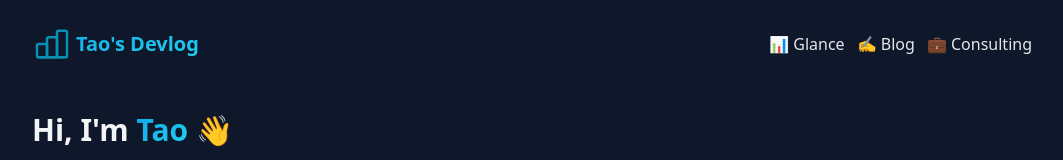
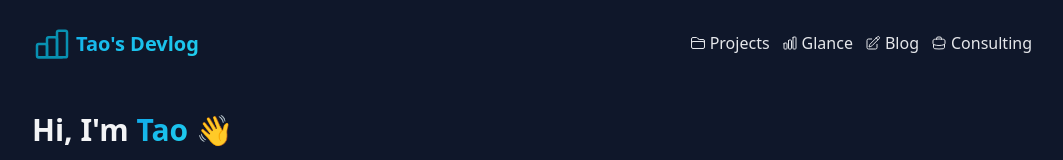
Before and after one commit to hewigovens/hewig.dev, an Astro site: page / in a window 1280 px wide. Shown: the top 160 px of the page, without its empty margins (108-1171 px from the left). Built offline with nearby package versions, Linux system fonts and the light colour scheme; Astro itself is replaced by a stand-in of ours.

Commit message:
feat: add Projects link to navbar, replace emoji with Heroicon SVGs
- Add /projects/ link to navbar with folder-open icon
- Replace emoji icons (📊 ✍️ 💼) with inline Heroicons (outline style)
- Update NavMenuItem to accept ReactNode children instead of string-only

```diff
--- a/src/components/NavMenuItem.tsx
+++ b/src/components/NavMenuItem.tsx
@@ -1,6 +1,8 @@
+import type { ReactNode } from 'react';
+
 type INavMenuItemProps = {
   href: string;
-  children: string;
+  children: ReactNode;
   target?: '_blank' | '_self' | '_parent' | '_top' | string;
 };
 
--- a/src/partials/Navbar.tsx
+++ b/src/partials/Navbar.tsx
@@ -34,9 +34,38 @@ const Navbar = () => (
       </a>
 
       <NavMenu>
-        <NavMenuItem href="https://a1.hewig.dev">📊 Glance</NavMenuItem>
-        <NavMenuItem href="/posts/">✍️ Blog</NavMenuItem>
-        <NavMenuItem href="/consulting/">💼 Consulting</NavMenuItem>
+        <NavMenuItem href="/projects/">
+          <span className="inline-flex items-center gap-1">
+            <svg className="h-4 w-4" xmlns="http://www.w3.org/2000/svg" fill="none" viewBox="0 0 24 24" strokeWidth="1.5" stroke="currentColor">
+              <path strokeLinecap="round" strokeLinejoin="round" d="M2.25 12.75V12A2.25 2.25 0 0 1 4.5 9.75h15A2.25 2.25 0 0 1 21.75 12v.75m-8.69-6.44-2.12-2.12a1.5 1.5 0 0 0-1.061-.44H4.5A2.25 2.25 0 0 0 2.25 6v12a2.25 2.25 0 0 0 2.25 2.25h15A2.25 2.25 0 0 0 21.75 18V9a2.25 2.25 0 0 0-2.25-2.25h-5.379a1.5 1.5 0 0 1-1.06-.44Z" />
+            </svg>
+            Projects
+          </span>
+        </NavMenuItem>
+        <NavMenuItem href="https://a1.hewig.dev">
+          <span className="inline-flex items-center gap-1">
+            <svg className="h-4 w-4" xmlns="http://www.w3.org/2000/svg" fill="none" viewBox="0 0 24 24" strokeWidth="1.5" stroke="currentColor">
+              <path strokeLinecap="round" strokeLinejoin="round" d="M3 13.125C3 12.504 3.504 12 4.125 12h2.25c.621 0 1.125.504 1.125 1.125v6.75C7.5 20.496 6.996 21 6.375 21h-2.25A1.125 1.125 0 0 1 3 19.875v-6.75ZM9.75 8.625c0-.621.504-1.125 1.125-1.125h2.25c.621 0 1.125.504 1.125 1.125v11.25c0 .621-.504 1.125-1.125 1.125h-2.25a1.125 1.125 0 0 1-1.125-1.125V8.625ZM16.5 4.125c0-.621.504-1.125 1.125-1.125h2.25C20.496 3 21 3.504 21 4.125v15.75c0 .621-.504 1.125-1.125 1.125h-2.25a1.125 1.125 0 0 1-1.125-1.125V4.125Z" />
+            </svg>
+            Glance
+          </span>
+        </NavMenuItem>
+        <NavMenuItem href="/posts/">
+          <span className="inline-flex items-center gap-1">
+            <svg className="h-4 w-4" xmlns="http://www.w3.org/2000/svg" fill="none" viewBox="0 0 24 24" strokeWidth="1.5" stroke="currentColor">
+              <path strokeLinecap="round" strokeLinejoin="round" d="m16.862 4.487 1.687-1.688a1.875 1.875 0 1 1 2.652 2.652L10.582 16.07a4.5 4.5 0 0 1-1.897 1.13L6 18l.8-2.685a4.5 4.5 0 0 1 1.13-1.897l8.932-8.931Zm0 0L19.5 7.125M18 14v4.75A2.25 2.25 0 0 1 15.75 21H5.25A2.25 2.25 0 0 1 3 18.75V8.25A2.25 2.25 0 0 1 5.25 6H10" />
+            </svg>
+            Blog
+          </span>
+        </NavMenuItem>
+        <NavMenuItem href="/consulting/">
+          <span className="inline-flex items-center gap-1">
+            <svg className="h-4 w-4" xmlns="http://www.w3.org/2000/svg" fill="none" viewBox="0 0 24 24" strokeWidth="1.5" stroke="currentColor">
+              <path strokeLinecap="round" strokeLinejoin="round" d="M20.25 14.15v4.25c0 1.094-.787 2.036-1.872 2.18-2.087.277-4.216.42-6.378.42s-4.291-.143-6.378-.42c-1.085-.144-1.872-1.086-1.872-2.18v-4.25m16.5 0a2.18 2.18 0 0 0 .75-1.661V8.706c0-1.081-.768-2.015-1.837-2.175a48.114 48.114 0 0 0-3.413-.387m4.5 8.006c-.194.165-.42.295-.673.38A23.978 23.978 0 0 1 12 15.75c-2.648 0-5.195-.429-7.577-1.22a2.016 2.016 0 0 1-.673-.38m0 0A2.18 2.18 0 0 1 3 12.489V8.706c0-1.081.768-2.015 1.837-2.175a48.111 48.111 0 0 1 3.413-.387m7.5 0V5.25A2.25 2.25 0 0 0 13.5 3h-3a2.25 2.25 0 0 0-2.25 2.25v.894m7.5 0a48.667 48.667 0 0 0-7.5 0" />
+            </svg>
+            Consulting
+          </span>
+        </NavMenuItem>
       </NavMenu>
     </NavbarTwoColumns>
   </Section>
```
